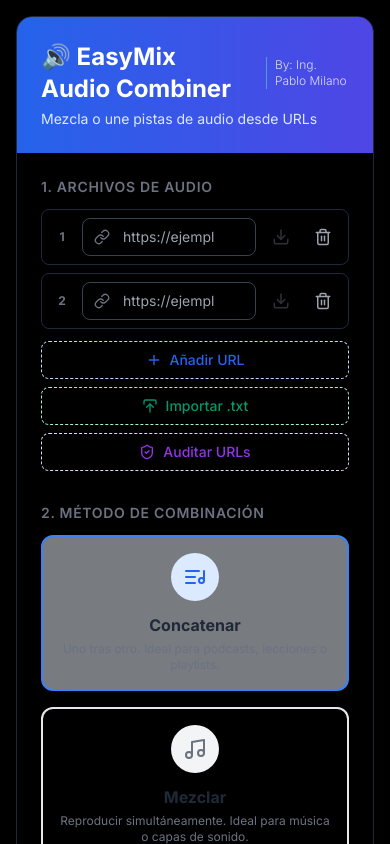
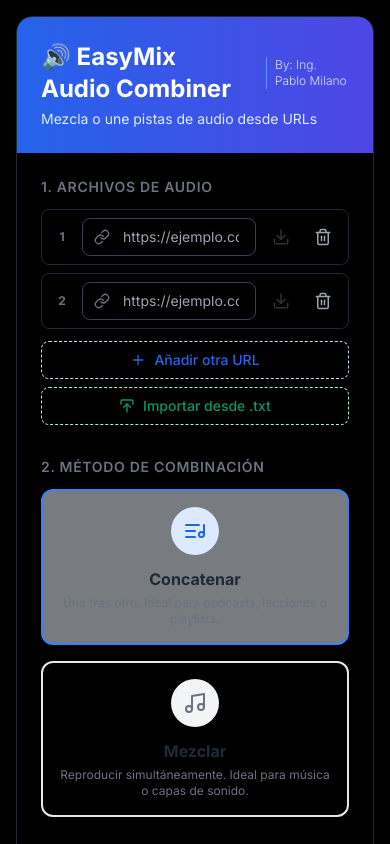
Before and after one commit to gynsys/easymixer, a Next.js app: page / in a window 390 px wide. Shown: the top 844 px of the page. Built offline with nearby package versions, Linux system fonts and the light colour scheme.

Commit message:
feat: remove URL audit feature from both frontend and backend

```diff
--- a/components/UrlInputList.tsx
+++ b/components/UrlInputList.tsx
@@ -1,7 +1,7 @@
 "use client";
 
 import React, { useState } from "react";
-import { Plus, Trash2, Link as LinkIcon, Download, Loader2, XCircle, CheckCircle, AlertCircle, ShieldCheck } from "lucide-react";
+import { Plus, Trash2, Link as LinkIcon, Download, XCircle } from "lucide-react";
 import { AudioFile } from "./types";
 import { cn } from "@/lib/utils";
 import axios from "axios";
@@ -66,23 +66,8 @@ function AudioItem({ file, index, updateUrl, removeUrl, canRemove }: ItemProps)
                     value={file.url}
                     onChange={(e) => updateUrl(file.id, e.target.value)}
                     placeholder="https://ejemplo.com/audio.mp3"
-                    className={cn(
-                        "w-full pl-10 pr-10 py-2 bg-black border rounded-lg text-white text-sm transition-all outline-none",
-                        file.status === "validating" ? "border-blue-500/50 focus:border-blue-500 ring-1 ring-blue-500/20" :
-                            file.status === "valid" ? "border-emerald-500/50 focus:border-emerald-500" :
-                                file.status === "error" ? "border-red-500/50 focus:border-red-500" :
-                                    "border-gray-700 focus:border-blue-500"
-                    )}
+                    className="w-full pl-10 pr-4 py-2 bg-black border border-gray-700 rounded-lg text-white text-sm focus:border-blue-500 focus:ring-1 focus:ring-blue-500 transition-all outline-none"
                 />
-                <div className="absolute right-3 top-1/2 -translate-y-1/2 flex items-center gap-1">
-                    {file.status === "validating" && <Loader2 size={16} className="text-blue-500 animate-spin" />}
-                    {file.status === "valid" && <CheckCircle size={16} className="text-emerald-500" />}
-                    {file.status === "error" && (
-                        <div title={file.error}>
-                            <AlertCircle size={16} className="text-red-500" />
-                        </div>
-                    )}
-                </div>
             </div>
 
             <button
@@ -136,51 +121,17 @@ export function UrlInputList({ files, setFiles }: { files: AudioFile[]; setFiles
                     status: "idle" as const
                 }));
 
-                // Filtramos los campos que ya tengan una URL escrita
                 const existingFilesWithContent = files.filter(f => f.url.trim() !== "");
 
-                // Si no hay nada escrito, reemplazamos todo. Si hay algo, lo conservamos y añadimos los nuevos.
                 if (existingFilesWithContent.length === 0) {
                     setFiles(newFiles);
                 } else {
                     setFiles([...existingFilesWithContent, ...newFiles]);
                 }
             }
-            // Reset input
             e.target.value = "";
         };
         reader.readAsText(file);
-    };
-
-    const handleBatchAudit = async () => {
-        const itemsToValidate = files
-            .filter(f => f.url.trim() !== "")
-            .map(f => ({ id: f.id, url: f.url }));
-
-        if (itemsToValidate.length === 0) return;
-
-        // Mark all as validating
-        setFiles(prev => prev.map(f => f.url.trim() !== "" ? { ...f, status: "validating" } : f));
-
-        try {
-            const response = await axios.post("http://localhost:8001/api/validate", { items: itemsToValidate });
-            const results = response.data.results;
-
-            setFiles(prev => prev.map(f => {
-                const res = results.find((r: any) => r.id === f.id);
-                if (res) {
-                    return {
-                        ...f,
-                        status: res.success ? "valid" : "error",
-                        error: res.error
-                    };
-                }
-                return f;
-            }));
-        } catch (error) {
-            console.error("Audit error:", error);
-            setFiles(prev => prev.map(f => f.status === "validating" ? { ...f, status: "idle" } : f));
-        }
     };
 
     return (
@@ -198,18 +149,18 @@ export function UrlInputList({ files, setFiles }: { files: AudioFile[]; setFiles
                 ))}
             </div>
 
-            <div className="grid grid-cols-1 sm:grid-cols-3 gap-2 mt-4">
+            <div className="flex flex-col sm:flex-row gap-2 mt-4">
                 <button
                     onClick={addUrl}
-                    className="flex items-center gap-2 text-sm font-medium text-blue-600 hover:text-blue-700 hover:bg-blue-50 px-4 py-2 rounded-lg transition-colors justify-center border border-dashed border-blue-200"
+                    className="flex-1 flex items-center gap-2 text-sm font-medium text-blue-600 hover:text-blue-700 hover:bg-blue-50 px-4 py-2 rounded-lg transition-colors justify-center border border-dashed border-blue-200"
                 >
                     <Plus size={16} />
-                    Añadir URL
+                    Añadir otra URL
                 </button>
 
-                <label className="flex items-center gap-2 text-sm font-medium text-emerald-600 hover:text-emerald-700 hover:bg-emerald-50 px-4 py-2 rounded-lg transition-colors justify-center border border-dashed border-emerald-200 cursor-pointer">
+                <label className="flex-1 flex items-center gap-2 text-sm font-medium text-emerald-600 hover:text-emerald-700 hover:bg-emerald-50 px-4 py-2 rounded-lg transition-colors justify-center border border-dashed border-emerald-200 cursor-pointer">
                     <Download size={16} className="rotate-180" />
-                    Importar .txt
+                    Importar desde .txt
                     <input
                         type="file"
                         accept=".txt"
@@ -217,14 +168,6 @@ export function UrlInputList({ files, setFiles }: { files: AudioFile[]; setFiles
                         onChange={handleFileImport}
                     />
                 </label>
-
-                <button
-                    onClick={handleBatchAudit}
-                    className="flex items-center gap-2 text-sm font-medium text-purple-600 hover:text-purple-700 hover:bg-purple-50 px-4 py-2 rounded-lg transition-colors justify-center border border-dashed border-purple-200"
-                >
-                    <ShieldCheck size={16} />
-                    Auditar URLs
-                </button>
             </div>
         </div>
     );
--- a/components/types.ts
+++ b/components/types.ts
@@ -5,7 +5,7 @@ export type AudioFile = {
     duration?: number;
     isLoadingMetadata?: boolean;
     webpage_url?: string;
-    status: "idle" | "validating" | "valid" | "error";
+    status: "idle" | "error";
     error?: string;
 };
 
```
Also changed, not shown: 2 other files (tests, documents, lock files or other folders).
